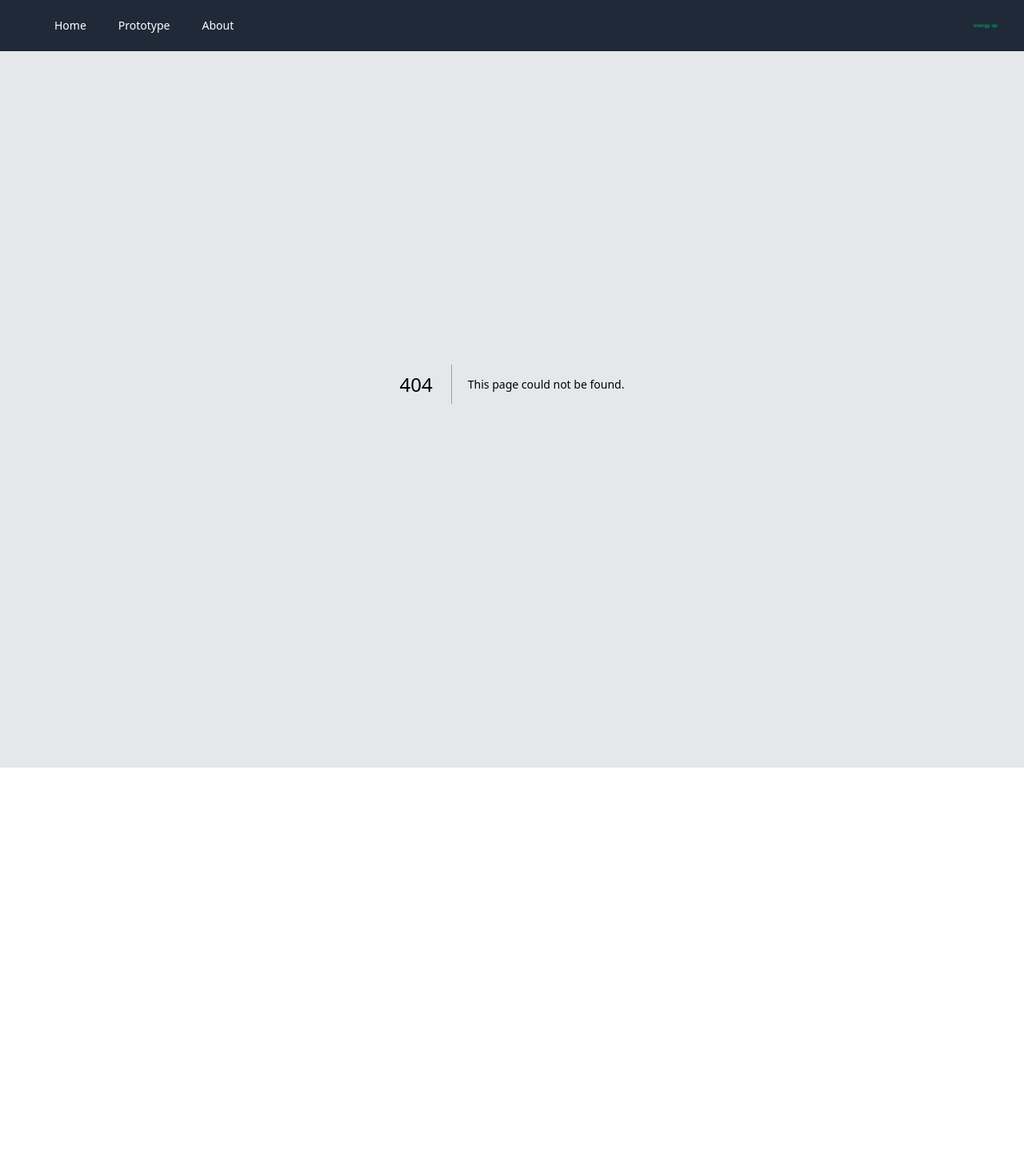
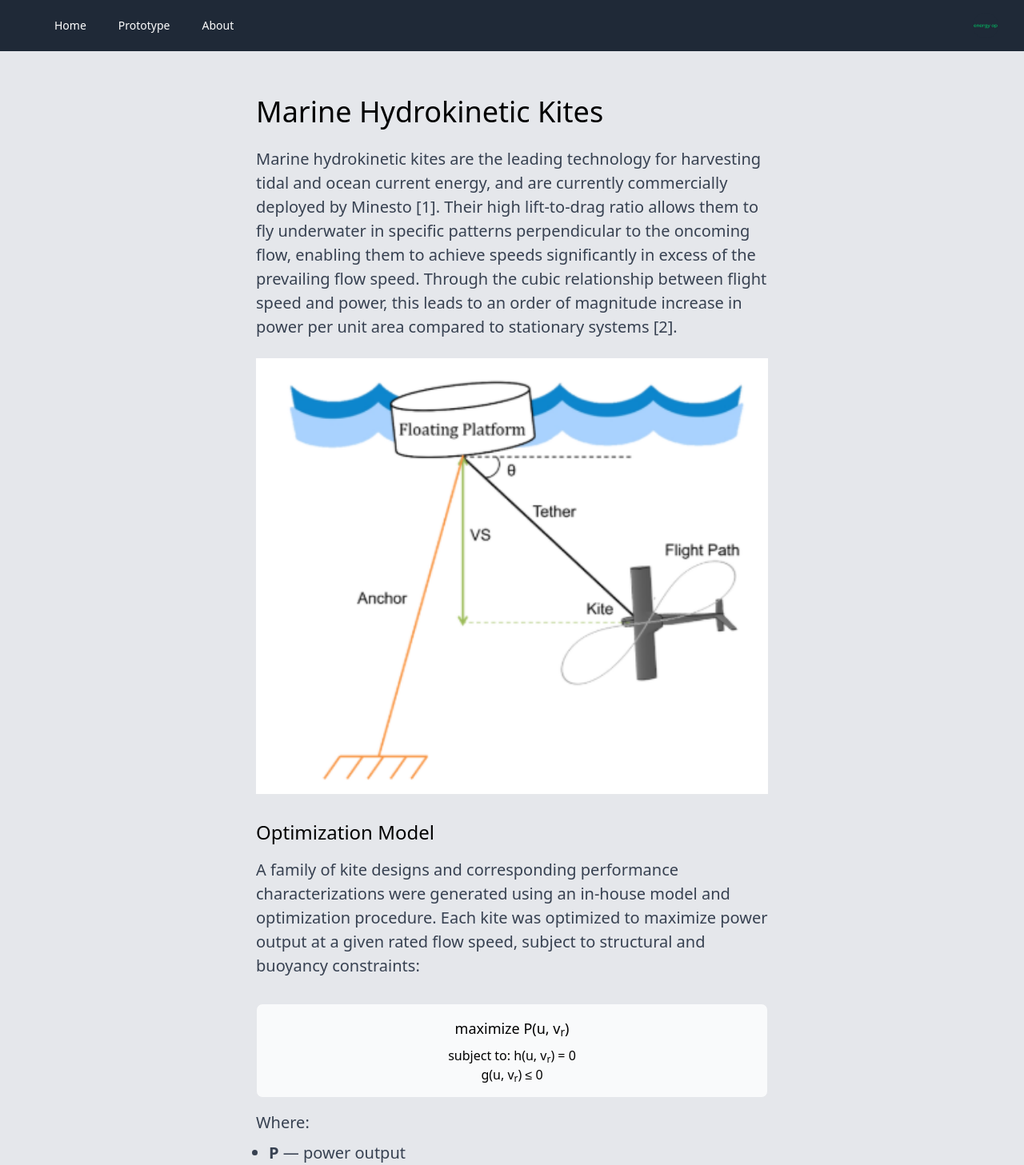
Before and after one commit to TheFluffyNebula/portfolioOptApp, a Next.js app in the folder frontend/: page /about/kite in a window 1280 px wide. Before the commit this address had no page. Shown: the top 1457 px of the page at 80% size. Before the commit the page ends 960 px from the top, so only its background shows below. Built offline with nearby package versions, Linux system fonts and the light colour scheme.

Commit message:
kite about page

```diff
--- /dev/null
+++ b/frontend/src/pages/about/kite.tsx
@@ -0,0 +1,129 @@
+import Image from 'next/image';
+import { colorPallete } from '@/styles/constants';
+
+const KiteAbout = () => {
+    const kiteSpecs = [
+        { speed: '0.50', power: '53.7', mass: '1780.6', span: '11.0', ar: '5.3' },
+        { speed: '0.75', power: '147.5', mass: '2442.2', span: '11.0', ar: '4.6' },
+        { speed: '1.00', power: '312.6', mass: '3262.0', span: '11.0', ar: '3.8' },
+        { speed: '1.25', power: '570.8', mass: '3738.6', span: '11.0', ar: '3.8' },
+        { speed: '1.50', power: '931.9', mass: '4822.5', span: '11.0', ar: '3.0' },
+        { speed: '1.75', power: '1431.6', mass: '5248.7', span: '11.0', ar: '3.0' },
+        { speed: '2.00', power: '2041.2', mass: '5682.4', span: '11.0', ar: '3.0' },
+        { speed: '2.25', power: '1987.7', mass: '4063.3', span: '9.7', ar: '3.0' },
+        { speed: '2.50', power: '1872.0', mass: '2784.8', span: '8.3', ar: '3.0' },
+        { speed: '2.75', power: '1814.4', mass: '2101.5', span: '7.4', ar: '3.0' },
+    ];
+
+    return (
+        <div className='w-2/3 lg:w-1/2 flex flex-col items-start justify-center mx-auto mt-10'>
+            <h1 className='text-4xl mb-6'>Marine Hydrokinetic Kites</h1>
+
+            <p className='text-gray-700 mb-6'>
+                Marine hydrokinetic kites are the leading technology for harvesting tidal and ocean
+                current energy, and are currently commercially deployed by Minesto [1]. Their high
+                lift-to-drag ratio allows them to fly underwater in specific patterns perpendicular
+                to the oncoming flow, enabling them to achieve speeds significantly in excess of the
+                prevailing flow speed. Through the cubic relationship between flight speed and power,
+                this leads to an order of magnitude increase in power per unit area compared to
+                stationary systems [2].
+            </p>
+
+            <Image src='/kite/kite_deployment.png' alt='Figure 1: Deployment of an MHK kite from a floating platform with kite, tether, flight path, vertical separation (VS), and elevation angle shown' width={600} height={400} className='w-full mb-8' />
+
+            <h2 className='text-2xl mb-4'>Optimization Model</h2>
+
+            <p className='text-gray-700 mb-4'>
+                A family of kite designs and corresponding performance characterizations were
+                generated using an in-house model and optimization procedure. Each kite was
+                optimized to maximize power output at a given rated flow speed, subject to
+                structural and buoyancy constraints:
+            </p>
+
+            <div className='w-full flex flex-col items-center my-4 p-4 bg-gray-50 rounded-lg border border-gray-200'>
+                <p className='text-lg font-medium mb-2'>maximize P(u, v<sub>r</sub>)</p>
+                <p className='text-base'>subject to: h(u, v<sub>r</sub>) = 0</p>
+                <p className='text-base'>g(u, v<sub>r</sub>) &le; 0</p>
+            </div>
+
+            <p className='text-gray-700 mb-2'>Where:</p>
+            <ul className='text-gray-700 mb-6 ml-4 list-disc'>
+                <li><strong>P</strong> &mdash; power output</li>
+                <li><strong>u</strong> &mdash; vector of design variables (wingspan, aspect ratio, fuselage diameter, fuselage length, shell thickness, spar thickness, fuselage thickness)</li>
+                <li><strong>v<sub>r</sub></strong> &mdash; rated flow speed</li>
+                <li><strong>h(u, v<sub>r</sub>)</strong> &mdash; equality constraints (fuselage thickness for shear stress and bending moment)</li>
+                <li><strong>g(u, v<sub>r</sub>)</strong> &mdash; inequality constraints (neutral buoyancy, wing tip deflection)</li>
+            </ul>
+
+            <h2 className='text-2xl mb-4'>Kite Designs</h2>
+
+            <p className='text-gray-700 mb-4'>
+                The optimization was solved for rated flow speeds from 0.5 m/s to 2.75 m/s in
+                increments of 0.25 m/s. The resulting designs are summarized in Table 1 below.
+            </p>
+
+            <div className='w-full mb-8 overflow-x-auto'>
+                <table className='w-full text-sm text-left border-collapse'>
+                    <thead>
+                        <tr style={{ backgroundColor: colorPallete.primary }} className='text-white'>
+                            <th className='p-3'>Rated Flow Speed (m/s)</th>
+                            <th className='p-3'>Power Output (kW)</th>
+                            <th className='p-3'>Structural Mass (kg)</th>
+                            <th className='p-3'>Span (m)</th>
+                            <th className='p-3'>Aspect Ratio</th>
+                        </tr>
+                    </thead>
+                    <tbody>
+                        {kiteSpecs.map((k, i) => (
+                            <tr key={k.speed} className={i % 2 === 0 ? 'bg-gray-50' : 'bg-white'}>
+                                <td className='p-3'>{k.speed}</td>
+                                <td className='p-3'>{k.power}</td>
+                                <td className='p-3'>{k.mass}</td>
+                                <td className='p-3'>{k.span}</td>
+                                <td className='p-3'>{k.ar}</td>
+                            </tr>
+                        ))}
+                    </tbody>
+                </table>
+                <p className='text-sm text-gray-500 italic mt-2'>
+                    Table 1: Power outputs, structural masses, spans, and aspect ratios of the optimized kite designs
+                </p>
+            </div>
+
+            <div className='w-full mt-4 pt-4 border-t border-gray-200'>
+                <p className='text-sm text-gray-500 mb-2 font-medium'>References</p>
+                <p className='text-sm text-gray-500'>
+                    [1] Projects, Minesto, [Online; accessed February 2025] (2025).{' '}
+                    <a
+                        href='https://minesto.com/projects/'
+                        className='underline hover:opacity-70'
+                        style={{ color: colorPallete.primary }}
+                        target='_blank'
+                        rel='noopener noreferrer'
+                    >
+                        https://minesto.com/projects/
+                    </a>
+                </p>
+                <p className='text-sm text-gray-500 mt-2'>
+                    [2] M. L. Loyd, &ldquo;Crosswind kite power (for large-scale wind power production),&rdquo;{' '}
+                    <em>Journal of Energy</em>, vol. 4, no. 3, pp. 106&ndash;111, 1980.
+                </p>
+                <p className='text-sm text-gray-500 mt-2'>
+                    M. Maceda et al., &ldquo;Fused portfolio optimization for Harnessing Marine Renewable
+                    Energy Resources,&rdquo; <em>Energy</em>, vol. 342, p. 139660, Jan. 2026.{' '}
+                    <a
+                        href='https://www.sciencedirect.com/science/article/pii/S0360544225053022'
+                        className='underline hover:opacity-70'
+                        style={{ color: colorPallete.primary }}
+                        target='_blank'
+                        rel='noopener noreferrer'
+                    >
+                        doi:10.1016/j.energy.2025.139660
+                    </a>
+                </p>
+            </div>
+        </div>
+    );
+}
+
+export default KiteAbout;
--- a/frontend/src/static/about.js
+++ b/frontend/src/static/about.js
@@ -16,9 +16,9 @@ let about = [
     {
         id: 3,
         title: "Ocean Energy (Kites)",
-        img_path: "/kites/kites.jpg",
+        img_path: "/kite/kite.jpg",
         info: "Underwater kites, also known as tidal kites or sea dragons, generate electricity from ocean currents by converting kinetic energy to electricity",
-        redirect: "/about/kites"
+        redirect: "/about/kite"
     },
 ];
 
```
Also changed, not shown: frontend/public/kite/kite.jpg (renamed from frontend/public/kites/kites.jpg), frontend/public/kite/kite_deployment.png (added).
